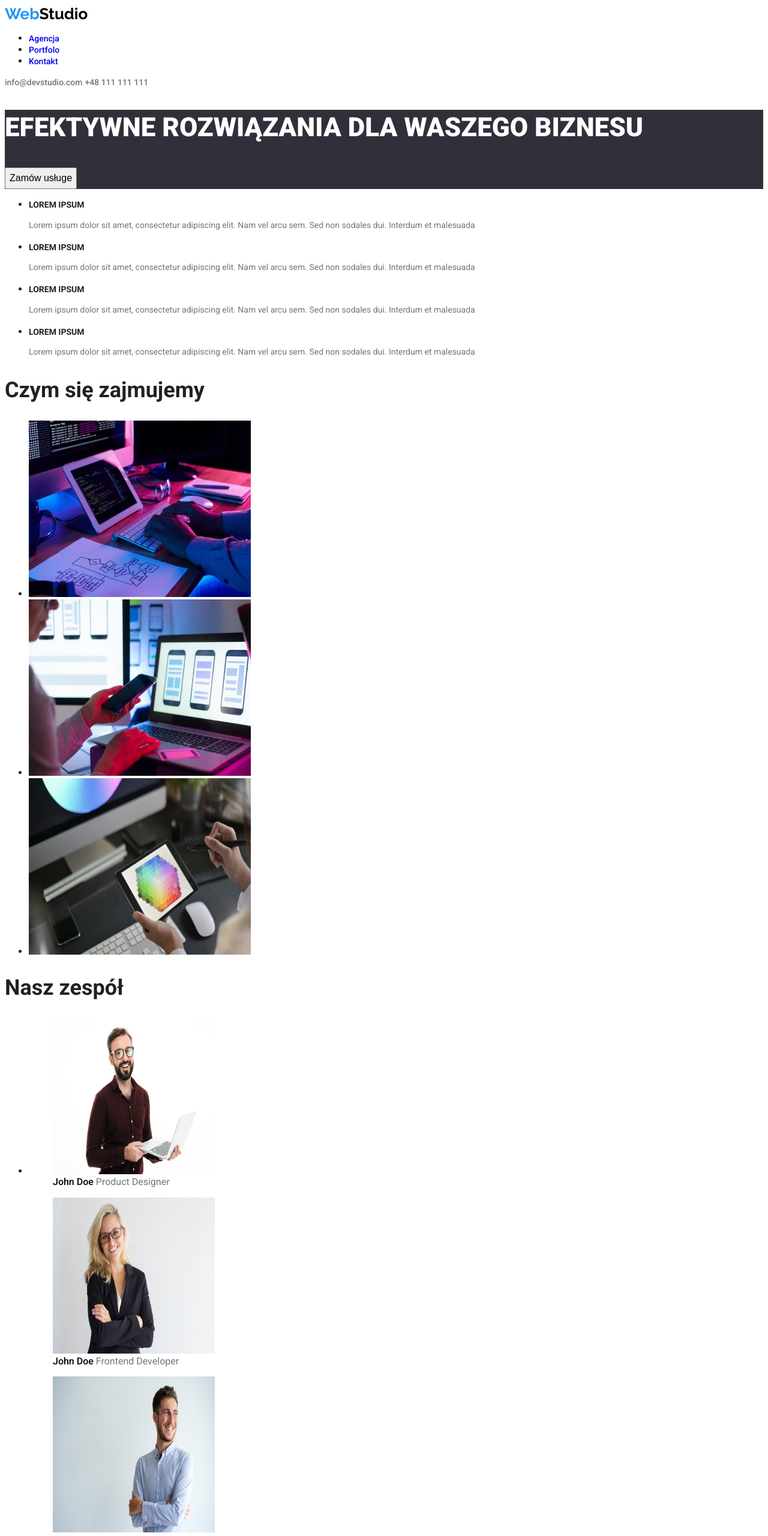
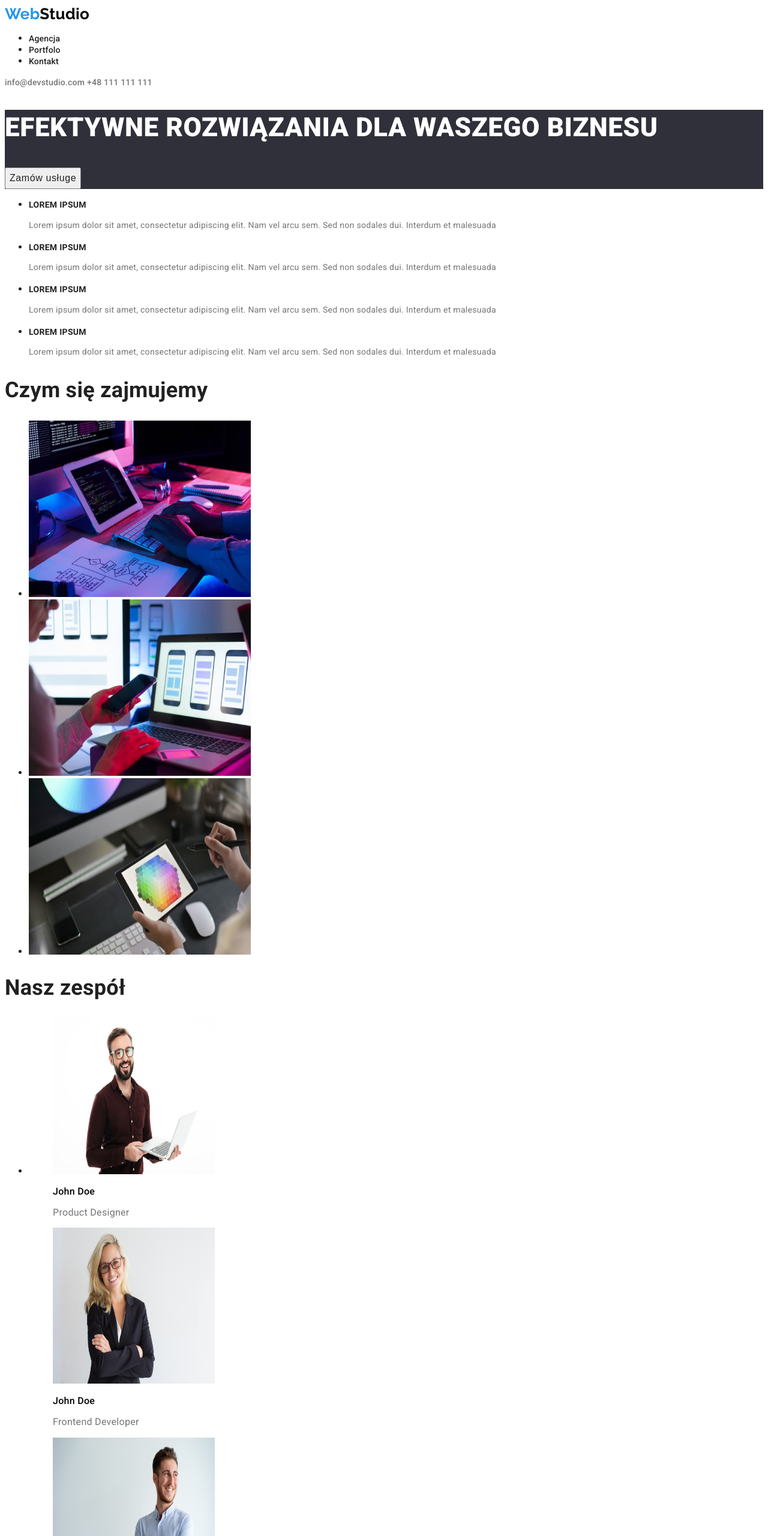
Before and after one commit to MichalCichon1/goit-markup-hw-02, a plain HTML site: page index.html in a window 1280 px wide. Shown: the top 2560 px of the page at 60% size. Drawn offline with Linux system fonts and the light colour scheme.

Commit message:
amendments
correcting the colors of buttons and links, adding line-spacing, changing the name of :root variation, changing span to p in team name

```diff
--- a/css/style.css
+++ b/css/style.css
@@ -1,11 +1,12 @@
 :root {
-  --description-color: #757575;
-  --link-button-color: #2196f3;
-  --logo-one-color: #2196f3;
-  --logo-two-color: #000000;
+  --color-description: #757575;
+  --color-button-link: #2196f3;
+  --color-logo-one: #2196f3;
+  --color-logo-two: #000000;
   --background-two: #2f303a;
-  --text-color: #ffffff;
-  --contact-footer-color: rgba(255, 255, 255, 0.6);
+  --color-text: #ffffff;
+  --color-footer-color: rgba(255, 255, 255, 0.6);
+  --color-main: #212121;
 }
 body {
   font-weight: 400;
@@ -14,120 +15,138 @@ body {
   color: #212121;
 }
 .button-main-page:hover {
-  background-color: var(--link-button-color);
-  color: var(--text-color);
+  background-color: var(--color-button-link);
+  color: var(--color-text);
 }
 .button-main-page:focus {
-  background-color: var(--link-button-color);
-  color: var(--text-color);
+  background-color: var(--color-button-link);
+  color: var(--color-text);
 }
 .button-portfolio-page:hover {
-  background-color: var(--link-button-color);
-  color: var(--text-color);
+  background-color: var(--color-button-link);
+  color: var(--color-text);
 }
 .button-portfolio-page:focus {
-  background-color: var(--link-button-color);
-  color: var(--text-color);
+  background-color: var(--color-button-link);
+  color: var(--color-text);
 }
 .button-main-page {
+  letter-spacing: 0.6px;
+  color: var(--color-main);
   line-height: 1.875;
   font-weight: 500;
   cursor: pointer;
   font-size: 16px;
 }
 .button-portfolio-page {
+  letter-spacing: 0.3px;
+  color: var(--color-main);
   line-height: 1.625;
   font-weight: 500;
   cursor: pointer;
   font-size: 16px;
 }
 .interactive:hover {
-  color: var(--link-button-color);
+  color: var(--color-button-link);
 }
 .interactive:focus {
-  color: var(--link-button-color);
+  color: var(--color-button-link);
 }
 .navigation {
+  letter-spacing: 0.2px;
+  color: var(--color-main);
   line-height: 1.172;
   font-weight: 500;
   text-decoration: none;
   font-size: 14px;
 }
 .logo-one {
-  color: var(--logo-one-color);
+  color: var(--color-logo-one);
 }
 .logo-header {
+  letter-spacing: 0.3px;
   line-height: 1.173;
   font-weight: 700;
   text-decoration: none;
   font-family: "Raleway";
   font-size: 26px;
-  color: var(--logo-two-color);
+  color: var(--color-logo-two);
 }
 .logo-footer {
+  letter-spacing: 0.3px;
   line-height: 1.173;
   font-weight: 700;
   text-decoration: none;
   font-family: "Raleway";
   font-size: 26px;
-  color: var(--text-color);
+  color: var(--color-text);
 }
 .background-two {
-  color: var(--text-color);
+  color: var(--color-text);
   background-color: var(--background-two);
 }
 .contact-header {
+  letter-spacing: 0.2px;
   line-height: 1.172;
   font-weight: 500;
   text-decoration: none;
   font-size: 14px;
-  color: var(--description-color);
+  color: var(--color-description);
 }
 .contact-footer {
+  letter-spacing: 0.3px;
   line-height: 1.714;
   font-size: 14px;
-  color: var(--contact-footer-color);
+  color: var(--color-footer-color);
   text-decoration: none;
 }
 .article {
+  letter-spacing: 0.3px;
   line-height: 1.714;
   font-size: 14px;
-  color: var(--description-color);
+  color: var(--color-description);
 }
 .main-headline {
+  letter-spacing: 0.6px;
   line-height: 1.363;
   font-weight: 900;
   font-size: 44px;
 }
 .description-team {
+  letter-spacing: 0.3px;
   line-height: 1.171;
   font-weight: 400;
   font-size: 16px;
-  color: var(--description-color);
+  color: var(--color-description);
 }
 .description-project {
+  letter-spacing: 0.3px;
   line-height: 1.875;
   font-weight: 400;
   font-size: 16px;
-  color: var(--description-color);
+  color: var(--color-description);
 }
 .headline-article {
+  letter-spacing: 0.3px;
   font-size: 14px;
   font-weight: 700;
   line-height: 1.172;
 }
 .secondary-headline {
+  letter-spacing: 0.3px;
   line-height: 1.171;
   font-size: 36px;
   font-weight: 700;
 }
 .team-names {
+  letter-spacing: 0.3px;
   line-height: 1.171;
   font-size: 16px;
   font-weight: 500;
-  color: var(--logo-two-color);
+  color: var(--color-logo-two);
 }
 .project-name {
+  letter-spacing: 0.6px;
   line-height: 2;
   font-size: 18px;
   font-weight: 700;
--- a/index.html
+++ b/index.html
@@ -123,7 +123,8 @@
                 height="260"
               />
               <figcaption class="description-team">
-                <span class="team-names">John Doe</span> Product Designer
+                <p class="team-names">John Doe</p>
+                Product Designer
               </figcaption>
             </figure>
             <figure>
@@ -134,7 +135,8 @@
                 height="260"
               />
               <figcaption class="description-team">
-                <span class="team-names">John Doe</span> Frontend Developer
+                <p class="team-names">John Doe</p>
+                Frontend Developer
               </figcaption>
             </figure>
             <figure>
@@ -145,7 +147,8 @@
                 height="260"
               />
               <figcaption class="description-team">
-                <span class="team-names">John Doe</span> Marketing
+                <p class="team-names">John Doe</p>
+                Marketing
               </figcaption>
             </figure>
             <figure>
@@ -156,7 +159,8 @@
                 height="260"
               />
               <figcaption class="description-team">
-                <span class="team-names">John Doe</span> UI Designer
+                <p class="team-names">John Doe</p>
+                UI Designer
               </figcaption>
             </figure>
           </li>
```
